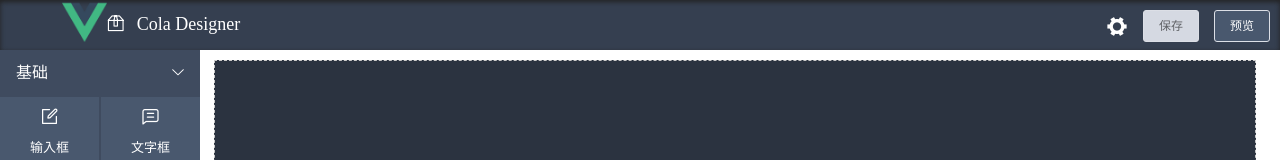
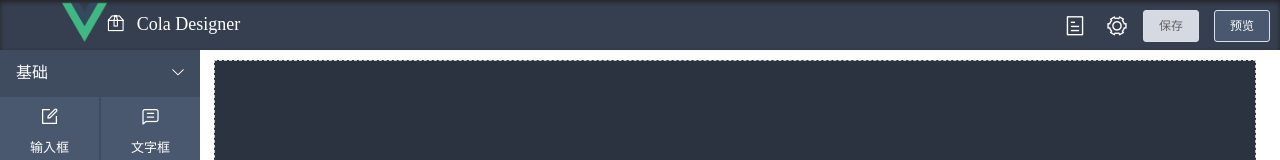
Before and after one commit to colaiven/cola-designer, a Vue app: page / in a window 1280 px wide. Shown: the top 160 px of the page. Built offline with nearby package versions, Linux system fonts and the light colour scheme.

Commit message:
已选列表按钮

```diff
--- a/src/designer/index.vue
+++ b/src/designer/index.vue
@@ -10,12 +10,17 @@
         <span>Cola Designer</span>
       </el-col>
       <el-col :span="19">
-        <el-button size="small" @click="preview"
-                   style="margin: 10px 10px;background: #49586e;color: #fff;float: right">预览</el-button>
+        <el-button size="small" @click="preview" style="margin: 10px 10px;
+            background: #49586e;color: #fff;float: right">预览</el-button>
         <el-button size="small" @click="submitDesign" style="margin: 10px 5px;background: #d5d9e2;float: right">保存</el-button>
-        <div style="float: right;margin: 5px 10px;" class="configBtn" @click="showConfigForm">
-          <i style="font-size: 22px;" class="el-icon-s-tools"></i>
+        <div style="float: right;margin: 4px 10px;" class="configBtn" @click="showConfigForm">
+          <i style="font-size: 22px;" class="el-icon-setting"></i>
         </div>
+        <el-popover style="float: right;margin: 4px 10px;"
+            placement="bottom" title="已选组件" width="200" trigger="click"
+            content="组件1">
+          <i slot="reference" style="font-size: 22px;" class="el-icon-tickets"></i>
+        </el-popover>
       </el-col>
     </el-row>
     <div :style="{height: (windowHeight-50)+'px'}">
```
